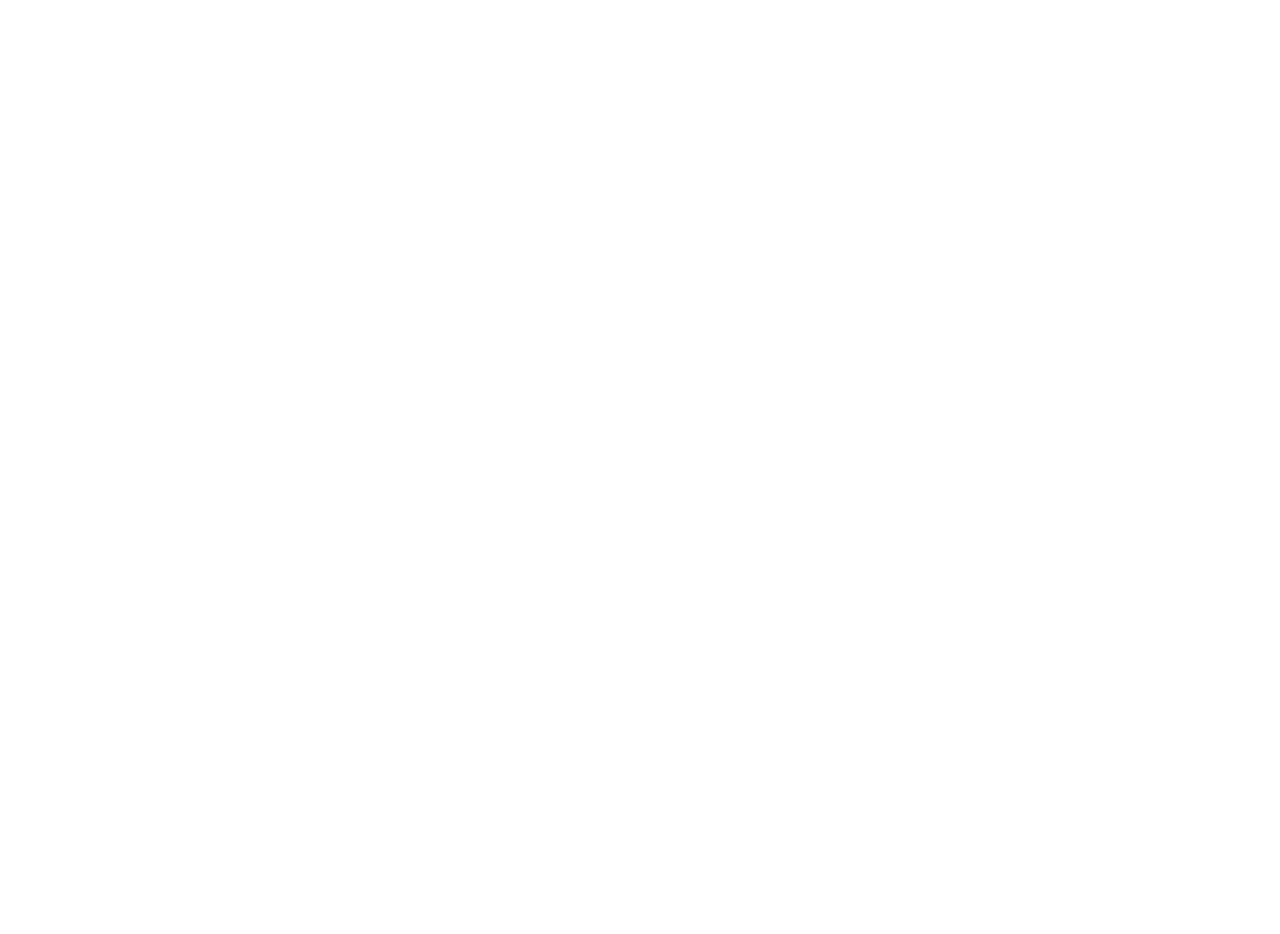
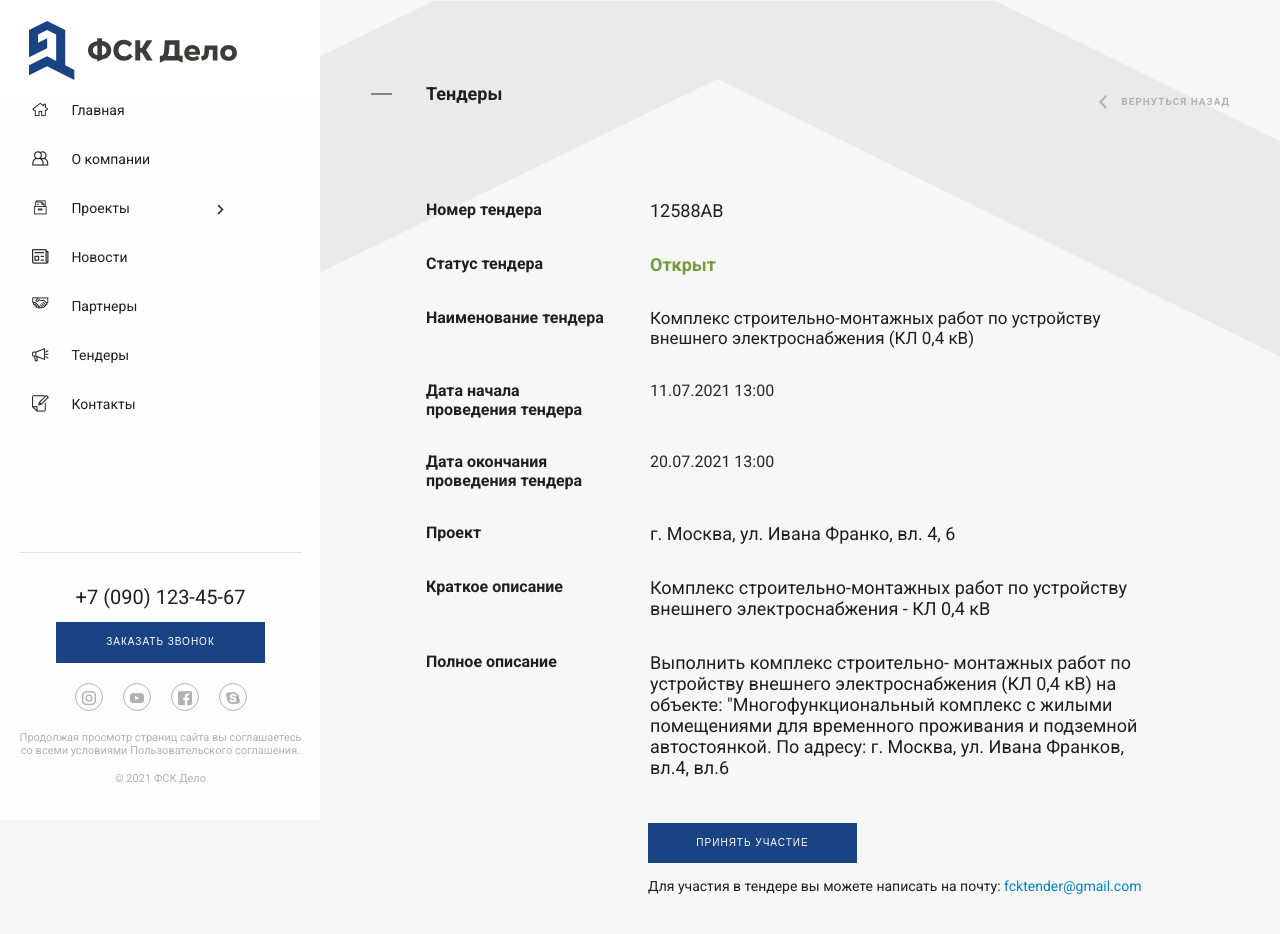
Before and after one commit to Plema/FSK_Delo, a website: page assets/page-tender.html in a window 1280 px wide. Before the commit the page ends 800 px from the top, so only its background shows below. Drawn offline with nearby package versions, Linux system fonts and the light colour scheme; files that its build step writes are made by us from their sources; files whose address does not match are found by name.

Commit message:
page-tender
html

```diff
--- a/assets/page-tender.html
+++ b/assets/page-tender.html
@@ -10,6 +10,80 @@
     <link rel="preconnect" href="https://fonts.gstatic.com" crossorigin />
     <link href="https://fonts.googleapis.com/css2?family=Roboto:ital,wght@0,400;0,500;0,700;1,300&display=swap" rel="stylesheet" />
     <link rel="stylesheet" href="css/style.min.css" data-inprogress="" />
+    <link rel="stylesheet" href="css/page-tender.min.css" data-inprogress="" />
   </head>
-  <body></body>
+  <body>
+    <div class="wrapper">
+      <include src="assets/templates/header.html"></include>
+      <main class="main">
+        <section class="tender">
+          <div class="tender-title">
+            <div class="title-wrapper"><h1>Тендеры</h1></div>
+            <div class="route-wrapper">
+              <a href="javascript:void(0)" class="route-link route-link__back"><span class="route-link-arrow__back"></span>Вернуться назад</a>
+            </div>
+          </div>
+          <div class="tender-description">
+            <div class="number-tender">
+              <h2 class="title">Номер тендера</h2>
+              <p class="number">12588AB</p>
+            </div>
+            <div class="status-tender">
+              <h2 class="title">Cтатус тендера</h2>
+              <p class="status status__open">Открыт</p>
+            </div>
+            <div class="name-tender">
+              <h2 class="title">Наименование тендера</h2>
+              <p class="description">Комплекс строительно-монтажных работ по устройству внешнего электроснабжения (КЛ 0,4 кВ)</p>
+            </div>
+            <div class="data-start-project">
+              <h2 class="title">Дата начала проведения тендера</h2>
+              <div class="data-start-project__wrapper">
+                <data class="data-start__wrapepr-data">11.07.2021</data>
+                <time class="data-start__wrapepr-time">13:00</time>
+              </div>
+            </div>
+            <div class="data-finish-project">
+              <h2 class="title">Дата окончания проведения тендера</h2>
+              <div class="data-finish-project__wrapper">
+                <data class="data-start__wrapepr-data">20.07.2021</data>
+                <time class="data-start__wrapepr-time">13:00</time>
+              </div>
+            </div>
+            <div class="project-address">
+              <h2 class="title">Проект</h2>
+              <address class="address">г. Москва, ул. Ивана Франко, вл. 4, 6</address>
+            </div>
+            <div class="short-description">
+              <h2 class="title">Краткое описание</h2>
+              <p class="description">Комплекс строительно-монтажных работ по устройству внешнего электроснабжения - КЛ 0,4 кВ</p>
+            </div>
+            <div class="full-description">
+              <h2 class="title">Полное описание</h2>
+              <p class="description">
+                Выполнить комплекс строительно- монтажных работ по устройству внешнего электроснабжения (КЛ 0,4 кВ) на объекте: "Многофункциональный комплекс с жилыми помещениями для временного проживания и подземной автостоянкой. По адресу: г. Москва, ул. Ивана Франков, вл.4, вл.6
+              </p>
+            </div>
+          </div>
+          <div class="participate-button">
+            <button href="javascript:void(0)" class="button">Принять участие</button>
+          </div>
+          <div class="participate-link">
+            <h3>Для участия в тендере вы можете написать на почту: <a href="mailto:fcktender@gmail.com" class="link">fcktender@gmail.com</a></h3>
+          </div>
+        </section>
+      </main>
+      <include src="assets/templates/footer.html"></include>
+    </div>
+    <include src="assets/templates/preloader.html"></include>
+
+    <!-- Скрипты -->
+    <script src="js/jquery-3.4.1.min.js"></script>
+    <script src="js/preloader.min.js" type="module"></script>
+    <script src="js/menu-burger.min.js"></script>
+    <script src="js/slick.min.js"></script>
+    <script src="js/script.min.js"></script>
+    <script src="js/sticky-header.min.js"></script>
+    <script src="js/page-tender.min.js"></script>
+  </body>
 </html>
```
